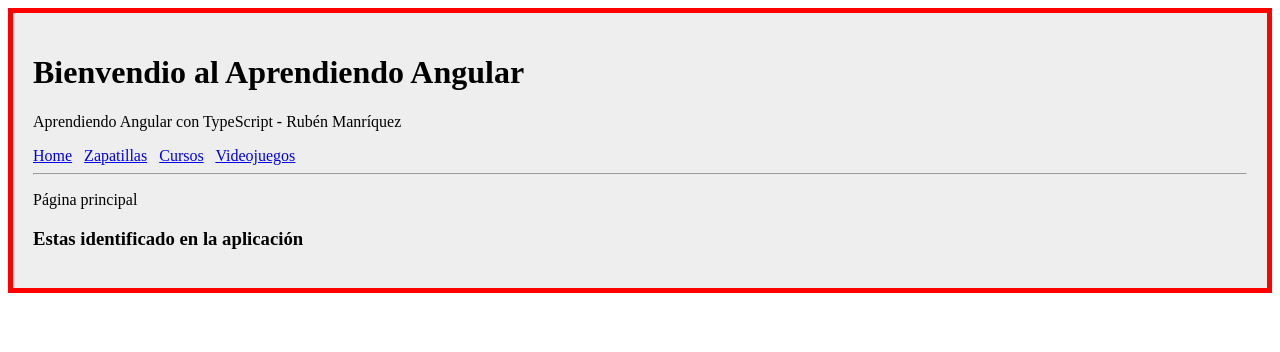
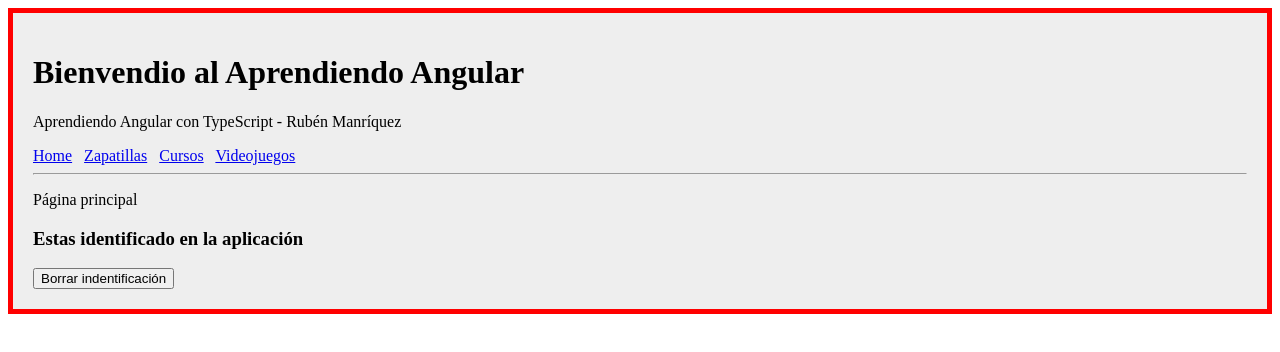
Before and after one commit to Eoloth/Javascript, an Angular app in the folder aprendiendo-angular/: page / in a window 1280 px wide. Both pictures are taken after a click on the button "Identificarse". Shown: the top 352 px of the page. Built offline with nearby package versions, Linux system fonts and the light colour scheme.

Commit message:
Angular - THEN IF y ELSE en las vistas

```diff
--- a/aprendiendo-angular/src/app/home/home.component.html
+++ b/aprendiendo-angular/src/app/home/home.component.html
@@ -1,8 +1,13 @@
 <p>Página principal</p>
 
-<div *ngIf="indentificado; else noIdentificado">
+<div *ngIf="indentificado; then siIdentificado else noIdentificado">
+
+</div>
+
+<ng-template #siIdentificado>
   <h3>Estas identificado en la aplicación</h3>
-</div>
+  <button (click)="unsetIdentificado">Borrar indentificación</button>
+</ng-template>
 
 <ng-template #noIdentificado >
   <p>No estas identificado en la aplicación</p>
--- a/aprendiendo-angular/src/app/home/home.component.ts
+++ b/aprendiendo-angular/src/app/home/home.component.ts
@@ -17,4 +17,7 @@
   setIdentificado() {
     this.indentificado = true;
   }
+  unsetIdentificado() {
+    this.indentificado = false;
+  }
 }
```
